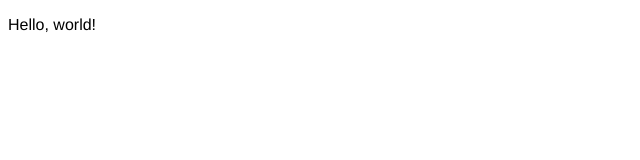
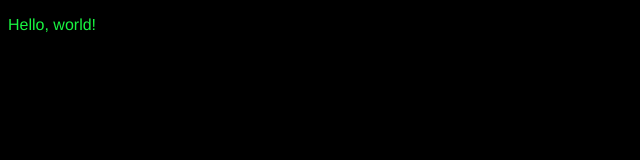
Before and after one commit to moodyssbm/electron-game, a website: page index.html in a window 1280 px wide. Shown: the whole page, without its empty margins (0-640 px from the left). Drawn offline with Linux system fonts and the light colour scheme.

Commit message:
tinkered with sass a little before bed

```diff
--- /dev/null
+++ b/css/main.sass
@@ -0,0 +1,7 @@
+$apple: rgb(25, 245, 65)
+$fonts: Helvetica, sans-serif
+
+body
+  color: $apple
+  background: black
+  font-family: $fonts
```
Also changed, not shown: css/main.css, 1 other file.
